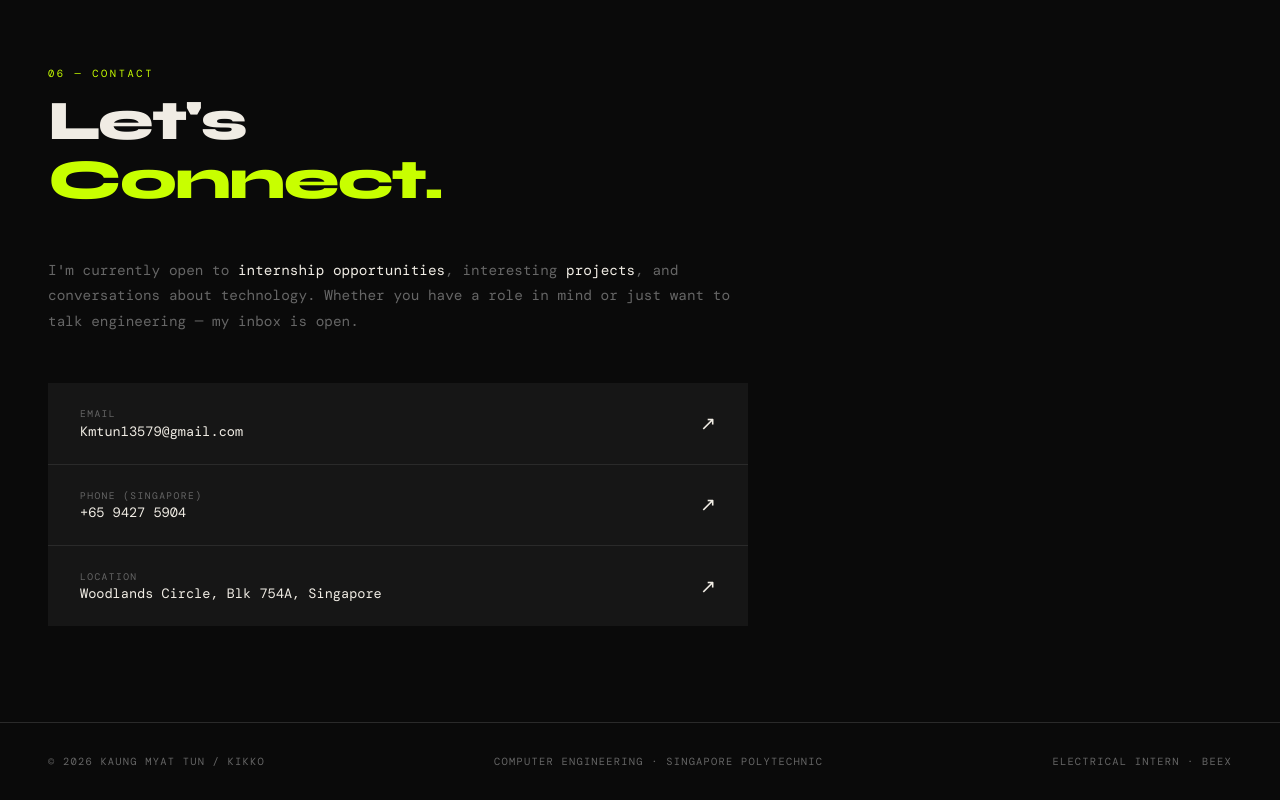
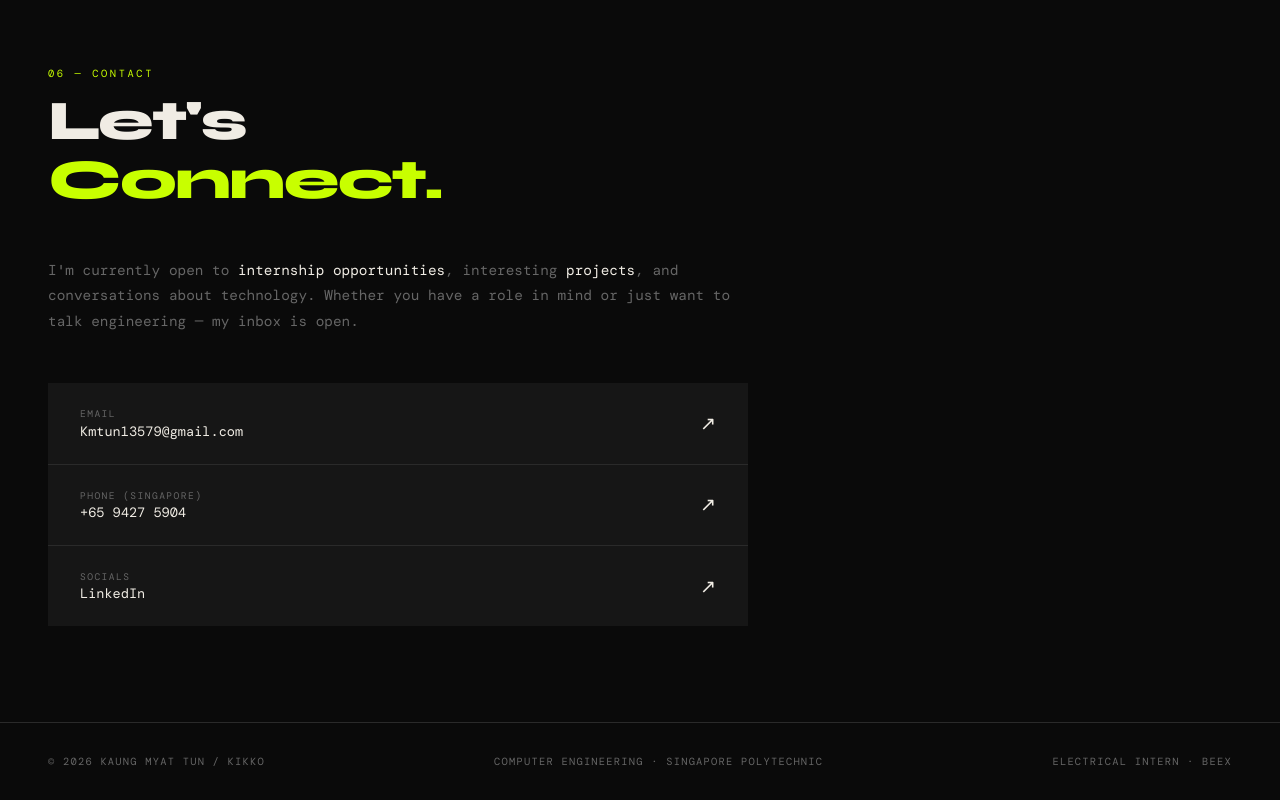
Before and after one commit to KiksXD/portfolio, a React (Vite) app: page / in a window 1280 px wide. Shown: the part 5103-5903 px from the top of the page. Built offline with nearby package versions, Linux system fonts and the light colour scheme; a web font is replaced by a local one.

Commit message:
updated contact

```diff
--- a/src/components/Contact.jsx
+++ b/src/components/Contact.jsx
@@ -2,9 +2,9 @@
 import './Contact.css';
 
 const contactLinks = [
-  { label: 'Email',                href: 'mailto:Kmtun13579@gmail.com', display: 'Kmtun13579@gmail.com' },
-  { label: 'Phone (Singapore)',    href: 'tel:+6594275904',             display: '+65 9427 5904' },
-  { label: 'Location',             href: '#',                           display: 'Woodlands Circle, Blk 754A, Singapore' },
+  { label: 'Email',                href: 'mailto:Kmtun13579@gmail.com',           display: 'Kmtun13579@gmail.com' },
+  { label: 'Phone (Singapore)',    href: 'tel:+6594275904',                       display: '+65 9427 5904' },
+  { label: 'Socials',             href: 'https://www.linkedin.com/in/kikkokmt/',  display: 'LinkedIn' },
 ];
 
 export default function Contact() {
```
